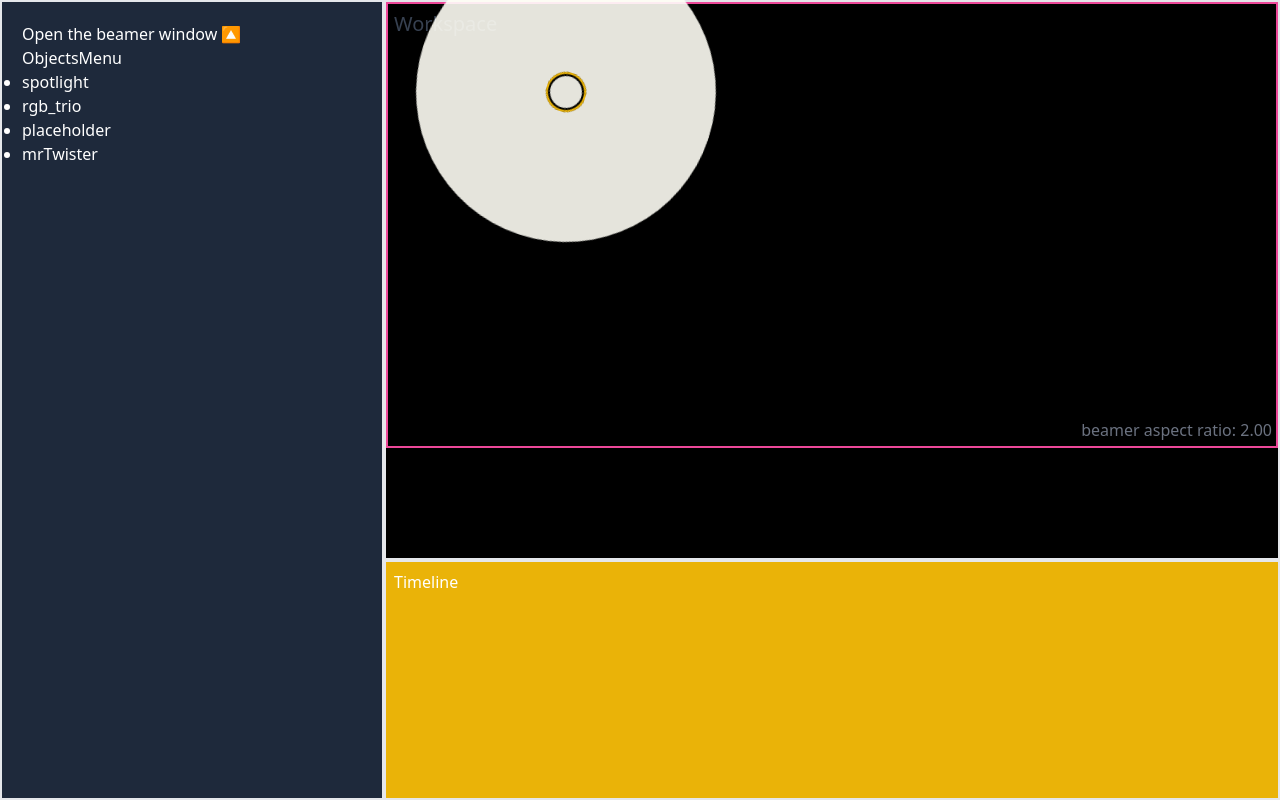
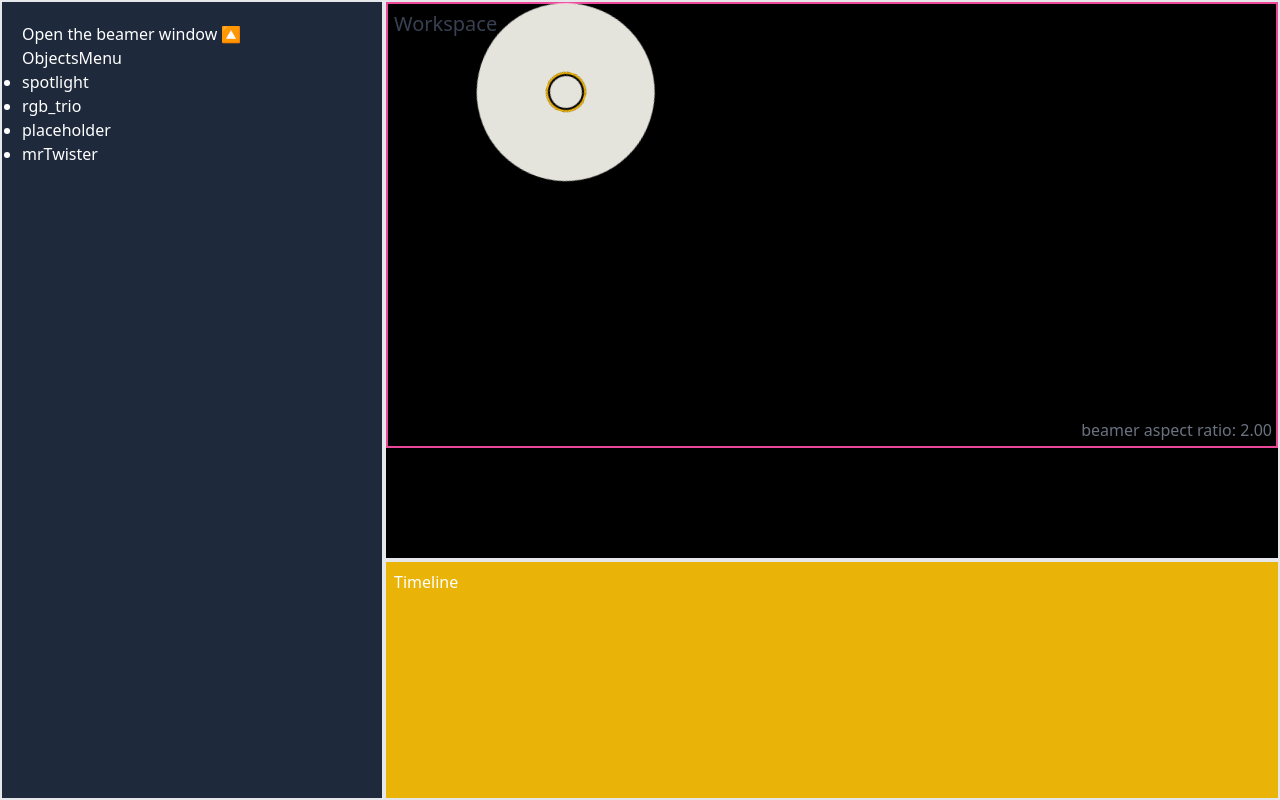
Before and after one commit to Lukileila/stagebeam, a React (Vite) app in the folder frontend/: page /controller in a window 1280 px wide. Both pictures are taken after a click on the item "spotlight". Built offline with nearby package versions, Linux system fonts and the light colour scheme.

Commit message:
madesizerelative

```diff
--- a/frontend/src/components/ObjectCreator.jsx
+++ b/frontend/src/components/ObjectCreator.jsx
@@ -21,6 +21,7 @@ export const ObjectCreator = ({activeObjects, setActiveObjects, stageDimensions}
     setActiveObjects(aO);
   };
 
+
   return (<>
 
     {activeObjects.length>0 && activeObjects.map((x,i)=>{
@@ -38,8 +39,8 @@ export const ObjectCreator = ({activeObjects, setActiveObjects, stageDimensions}
             <div key={j}
               className="absolute block text-white mix-blend-screen cursor-grab"
               style={{
-                width:x.css.width,
-                height:x.css.height,
+                width:x.size*stageDimensions.width+'px',
+                aspectRatio:x.css.aspectRatio,
                 borderRadius:x.css.borderRadius,
                 backgroundColor:x.css.backgroundColor,
                 translate:x.css.translate
--- a/frontend/src/components/ObjectCreatorBeamer.jsx
+++ b/frontend/src/components/ObjectCreatorBeamer.jsx
@@ -1,5 +1,4 @@
 export const ObjectCreatorBeamer = ({activeObjects}) => {
-  console.log("activeObjects",activeObjects);
 
   return (<>
 
@@ -19,8 +18,8 @@ export const ObjectCreatorBeamer = ({activeObjects}) => {
             <div key={j}
               className="absolute block text-white mix-blend-screen cursor-grab"
               style={{
-                width:x.css.width,
-                height:x.css.height,
+                width:x.size*screen.width+'px',
+                aspectRatio:x.css.aspectRatio,
                 borderRadius:x.css.borderRadius,
                 backgroundColor:x.css.backgroundColor,
                 translate:x.css.translate
--- a/frontend/src/components/Workspace.jsx
+++ b/frontend/src/components/Workspace.jsx
@@ -8,7 +8,7 @@ export const Workspace = ({ activeObjects, setActiveObjects}) => {
     // Aspect Ratio of the window the beamer is in
     const [projectionAspectRatio, setProjectionAspectRatio] = useState(1);
     // Pink box dimensions
-    const [stageDimensions, setStageDimensions] = useState();
+    const [stageDimensions, setStageDimensions] = useState({width:100});
     // h-full active or not for the pink box
     const [aspectToggle, setAspectToggle]=useState(false);
 
--- a/frontend/src/data/objectTemplates.json
+++ b/frontend/src/data/objectTemplates.json
@@ -10,11 +10,11 @@
     "elements":[
       {"css": {
               "backgroundColor":"#FFFEF5E5",
-              "width":"300px",
-              "height":"300px",
+              "aspectRatio":"1",
               "borderRadius": "999px",
               "translate": "-50% -50%"
-              }
+              },
+       "size":0.2
       }
     ]
   },
@@ -30,25 +30,30 @@
     "elements":[
       {"css": {
                 "backgroundColor":"#FF0000E5",
-                "width":"300px",
+                "aspectRatio":"1",
                 "height":"300px",
                 "borderRadius": "999px",
                 "translate": "-50% -75%"
-      }},
+      },
+      "size":0.2},
       {"css": {
                 "backgroundColor":"#00FF00E5",
-                "width":"300px",
+                "aspectRatio":"1",
+                "width":"300",
                 "height":"300px",
                 "borderRadius": "999px",
                 "translate": "-71.75% -37.5%"
-      }},
+      },
+      "size":0.2},
       {"css": {
           "backgroundColor":"#0000FFE5",
+          "aspectRatio":"1",
           "width":"300px",
           "height":"300px",
           "borderRadius": "999px",
           "translate": "-28.25% -37.5%"
-      }}
+      },
+      "size":0.2}
     ]
   },
 
@@ -63,25 +68,30 @@
     "elements":[
       {"css": {
                 "backgroundColor":"#FF0000E5",
-                "width":"300px",
+                "aspectRatio":"1",
                 "height":"300px",
                 "borderRadius": "999px",
                 "translate": "-50% -75%"
-      }},
+      },
+      "size":0.2},
       {"css": {
                 "backgroundColor":"#00FF00E5",
-                "width":"300px",
+                "aspectRatio":"1",
+                "width":"300",
                 "height":"300px",
                 "borderRadius": "999px",
                 "translate": "-71.75% -37.5%"
-      }},
+      },
+      "size":0.2},
       {"css": {
           "backgroundColor":"#0000FFE5",
+          "aspectRatio":"1",
           "width":"300px",
           "height":"300px",
           "borderRadius": "999px",
           "translate": "-28.25% -37.5%"
-      }}
+      },
+      "size":0.2}
     ]
   },
 
```
Lines whose indentation alone changed are shown as unchanged.
